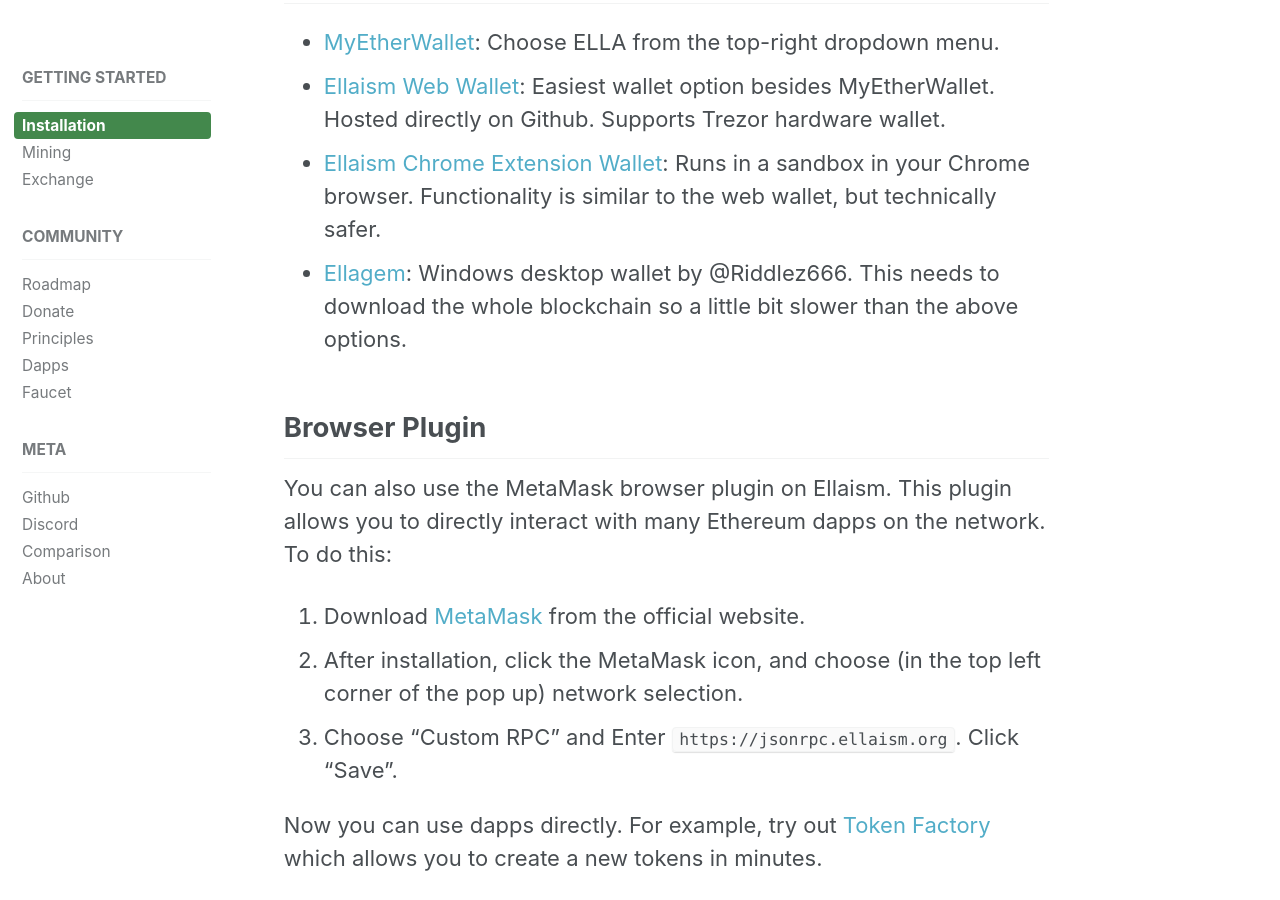
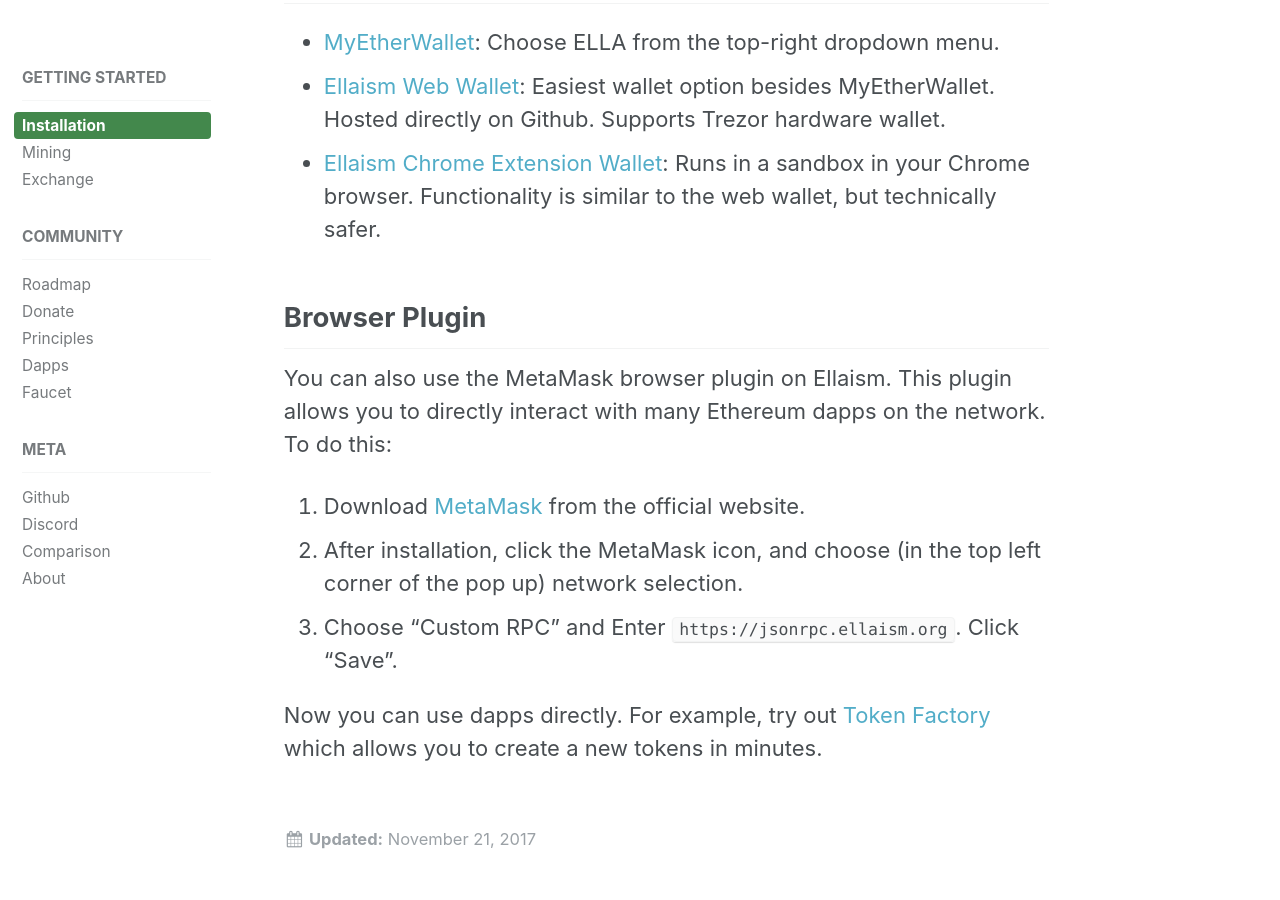
Before and after one commit to ellaism/ellaism.org, a Jekyll site: the page built from _docs/install.md, in a window 1280 px wide and 900 px high, scrolled down 1301 px. Built offline with Jekyll 4.4.1, drawn with Linux system fonts in a browser that asks for light colours.

Commit message:
Remove ellagem deadlink

```diff
--- a/_docs/install.md
+++ b/_docs/install.md
@@ -44,7 +44,6 @@
 * [MyEtherWallet](https://myetherwallet.com): Choose ELLA from the top-right dropdown menu.
 * [Ellaism Web Wallet](https://ellaism.github.io/ellawallet): Easiest wallet option besides MyEtherWallet. Hosted directly on Github. Supports Trezor hardware wallet.
 * [Ellaism Chrome Extension Wallet](https://chrome.google.com/webstore/detail/myellawallet/bgfofdgebpphdhddggaggeafenegbjef): Runs in a sandbox in your Chrome browser. Functionality is similar to the web wallet, but technically safer.
-* [Ellagem](https://github.com/ellaism-io/ellagem/releases): Windows desktop wallet by @Riddlez666. This needs to download the whole blockchain so a little bit slower than the above options.
 
 ## Browser Plugin
 
```
